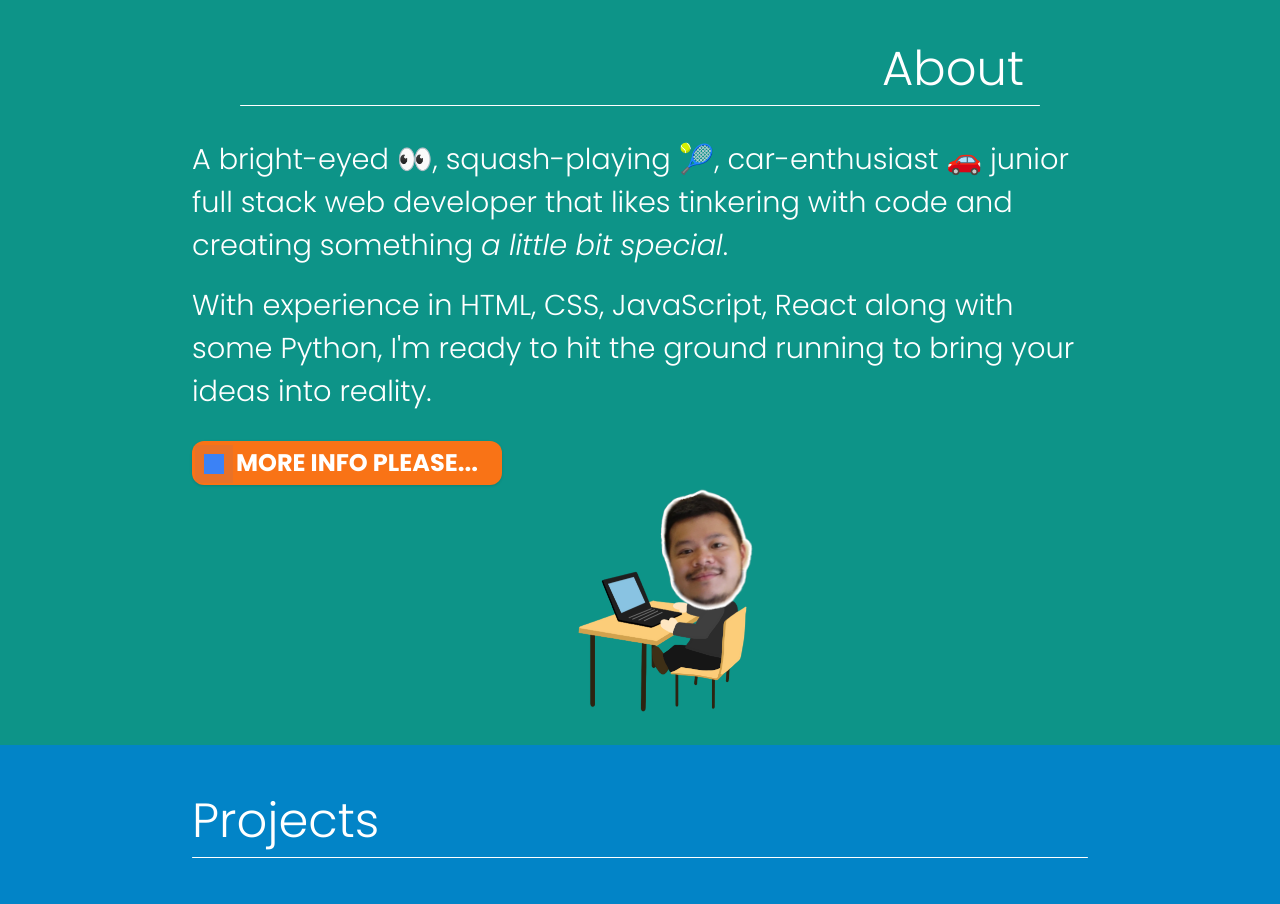
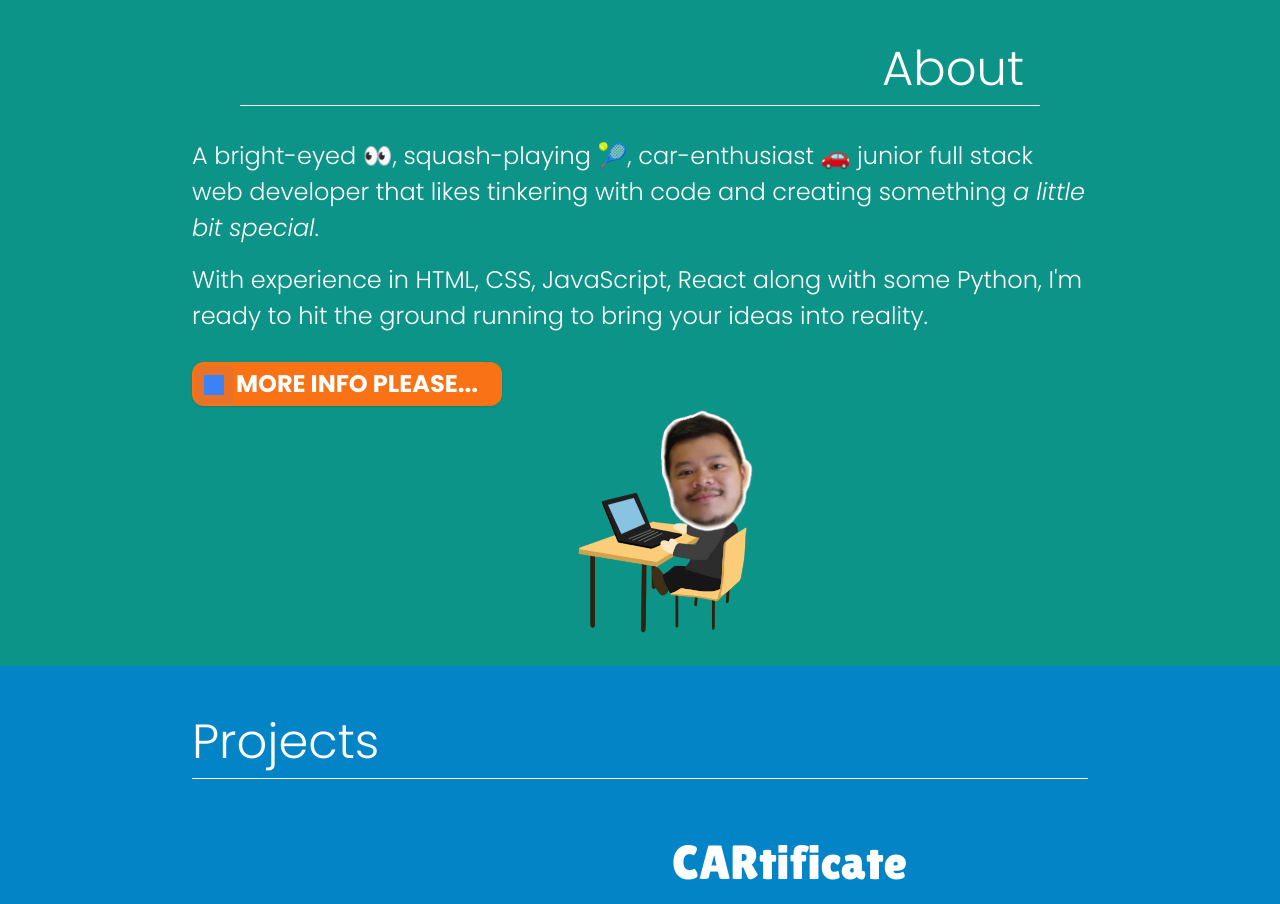
Before and after one commit to NeggFriedRice/portfolio_v2, a React (Vite) app: page / in a window 1280 px wide. Shown: the part 1000-1904 px from the top of the page. Built offline with nearby package versions, Linux system fonts and the light colour scheme; a web font is replaced by a local one.

Commit message:
Change font size from 1.8rem to 1.5rem for About section

```diff
--- a/src/components/About.jsx
+++ b/src/components/About.jsx
@@ -17,9 +17,9 @@ export default function About() {
                 </div>
                 <div className="py-6 flex justify-center">
                     <div className="w-[80vw] md:grid md:grid-cols-2 flex flex-wrap justify-center">
-                        <p className="py-2 col-start-1 col-span-2 text-[1.8rem] max-xs:text-[1rem]">A bright-eyed 👀, squash-playing 🎾, car-enthusiast 🚗 junior full stack web developer that likes tinkering with code and creating something <em>a little bit special</em>.</p>
+                        <p className="py-2 col-start-1 col-span-2 text-[1.5rem] max-xs:text-[1rem]">A bright-eyed 👀, squash-playing 🎾, car-enthusiast 🚗 junior full stack web developer that likes tinkering with code and creating something <em>a little bit special</em>.</p>
                         <div>
-                            <p className="py-2 text-[1.8rem] max-xs:text-[1rem]">With experience in HTML, CSS, JavaScript, React along with some Python, I'm ready to hit the ground running to bring your ideas into reality.</p>
+                            <p className="py-2 text-[1.5rem] max-xs:text-[1rem]">With experience in HTML, CSS, JavaScript, React along with some Python, I'm ready to hit the ground running to bring your ideas into reality.</p>
                             <AboutMoreModal />
                         </div>
                         <div className="grid grid-cols-12 grid-rows-12 h-48 w-48 relative justify-center justify-self-center z-10">
```
